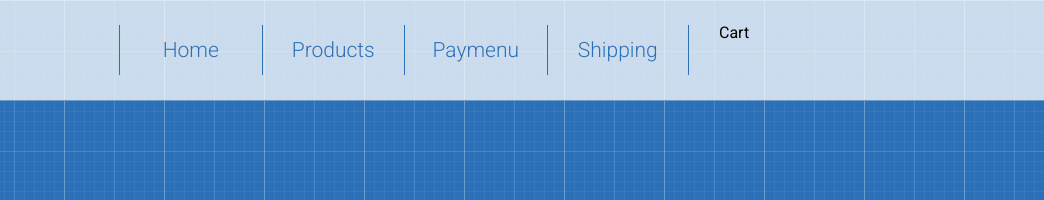
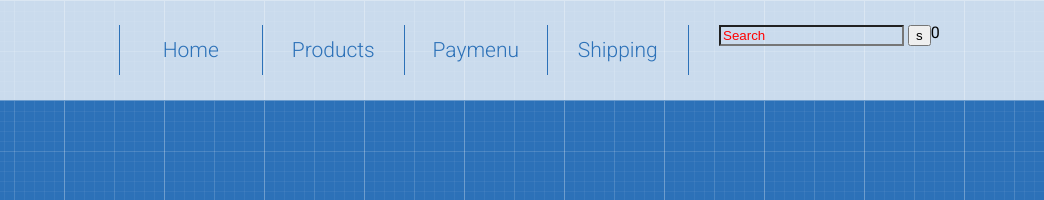
Before and after one commit to kznkv-skillup/shop-project-14-04, a plain HTML site: page index.html in a window 1280 px wide. Shown: the top 200 px of the page, 236-1280 px from the left. Drawn offline with Linux system fonts and the light colour scheme.

Commit message:
added search and cart

```diff
--- a/index.html
+++ b/index.html
@@ -34,7 +34,21 @@
                             </ul>
                         </nav>
                     </div>
-                    <div class="col-3">Cart</div>
+                    <div class="col-3 flex">
+                        <div class="header-search">
+                            <form action="" class="search-form">
+                                <input
+                                    type="text"
+                                    class="search-input"
+                                    placeholder="Search"
+                                />
+                                <button>s</button>
+                            </form>
+                        </div>
+                        <div class="header-cart">
+                            <div class="count">0</div>
+                        </div>
+                    </div>
                 </div>
             </div>
         </header>
--- a/style.css
+++ b/style.css
@@ -29,6 +29,9 @@ body {
 .col-6 {
     flex: 0 0 50%;
     max-width: 50%;
+}
+.flex {
+    display: flex;
 }
 
 .header {
@@ -63,3 +66,9 @@ body {
     background-color: #2c71b8;
     color: white;
 }
+.search-input {
+    background-color: transparent;
+}
+.search-input::placeholder {
+    color: red;
+}
```
